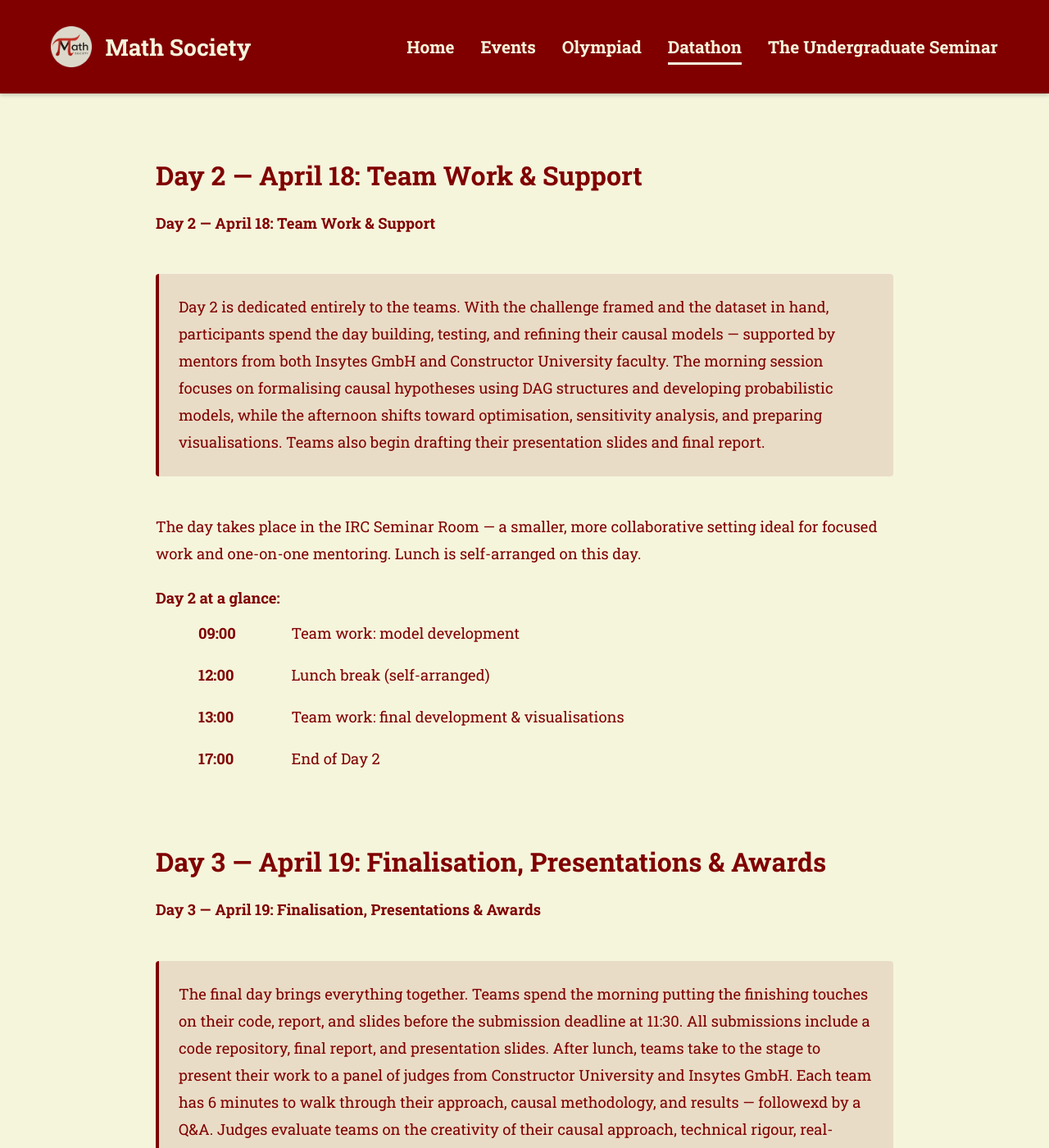
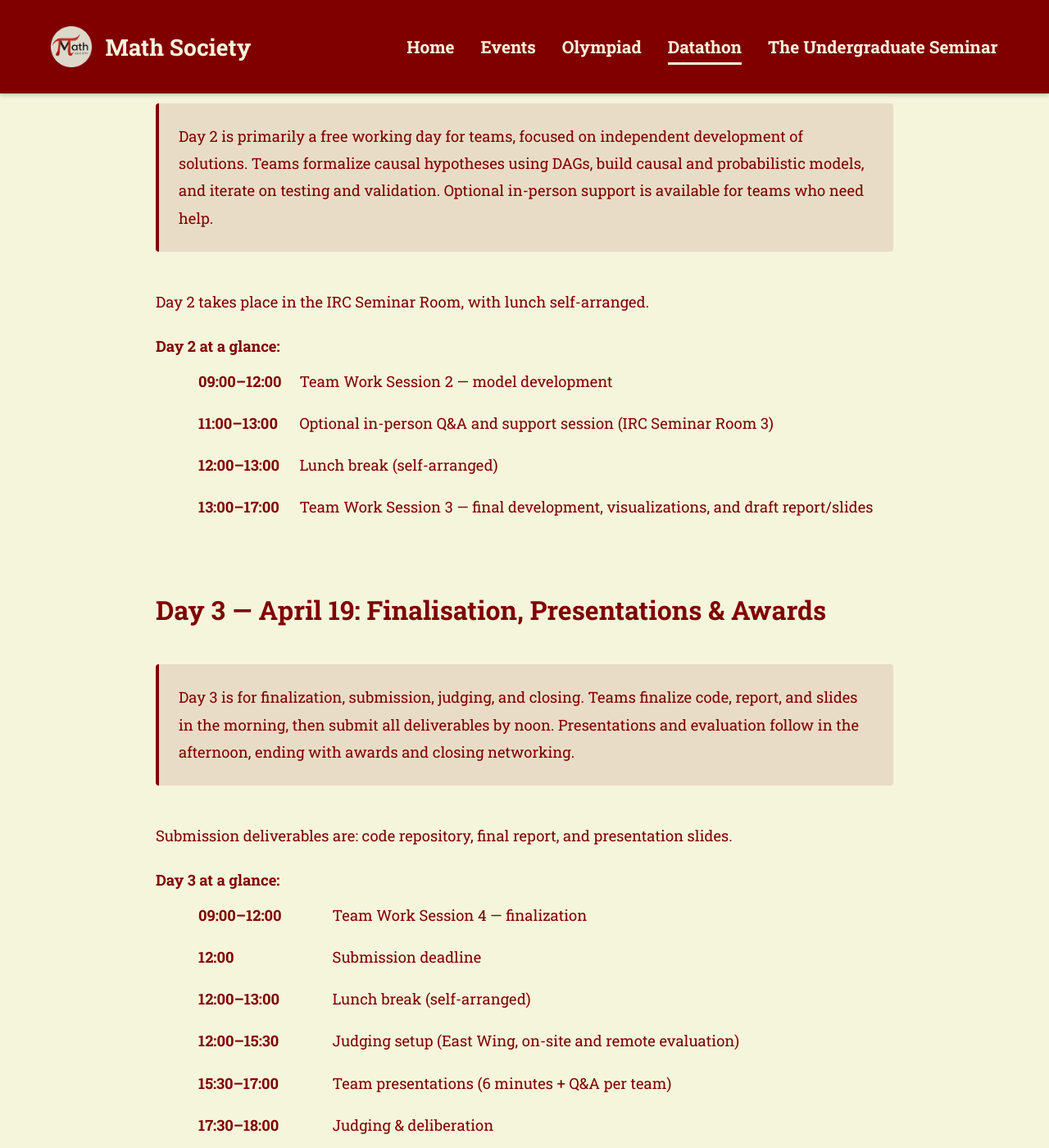
Before and after one commit to KelvinAirConstructorUni/constructor-math.github.io, a Jekyll site: the page Subpages/datathon.html, which Jekyll copies as it is, in a window 1280 px wide and 1400 px high, scrolled down 5000 px. Shown: the whole window at 82% size. Built offline with Jekyll 4.4.1, drawn with Linux system fonts in a browser that asks for light colours; nearby versions of some CDN libraries; some of the changed text lies outside the part shown.

Commit message:
(datathon): updates datathon.html to align with the new ly updated agenda

```diff
--- a/Subpages/datathon.html
+++ b/Subpages/datathon.html
@@ -406,60 +406,50 @@
 
                 <h2 id="day1">Day 1 — April 17: Opening, Talks & Challenge Launch</h2>
                 <br>
-                <p style="font-size: 1.15rem; line-height: 1.8;">
-                    <strong>Day 1 — April 17: Opening, Talks & Challenge Launch</strong>
+                <p style="font-size: 1.15rem; line-height: 1.8;" class="highlight-box">
+                    Day 1 focuses on orientation, context-setting, and launching the challenge. The challenge
+                    introduction and technical briefing run back to back so teams have a complete picture before
+                    the keynote, academic talk, and panel discussion. Teams begin working in the afternoon.
                 </p>
                 <br>
-                <p style="font-size: 1.15rem; line-height: 1.8;" class="highlight-box">
-                    Day 1 sets the stage for the entire Datathon. After registration and a welcome from the organisers,
-                    the industry partner Insytes GmbH introduces the challenge problem — giving teams the real-world
-                    context, data, and deliverables they'll be working with over the next three days.
-
-                    The afternoon features a keynote talk on Artificial Intelligence by Omar Elshinawy, followed by an
-                    academic session on causal inference and probabilistic methods covering DAGs, do-calculus,
-                    counterfactuals, and the common pitfalls of correlation vs. causation.
-                </p>
-
-                <br>
-
                 <p style="font-size: 1.15rem; line-height: 1.8;"><strong>Day 1 at a glance:</strong></p>
                 <table style="font-size: 1.15rem; line-height: 1.8; width: 100%; padding-left: 50px;">
                     <tbody>
                         <tr>
-                            <td style="padding: 8px 16px 8px 0; white-space: nowrap; font-weight: bold;">14:00</td>
-                            <td style="padding: 8px 0;">Registration & check-in</td>
+                            <td style="padding: 8px 16px 8px 0; white-space: nowrap; font-weight: bold;">14:00–14:30</td>
+                            <td style="padding: 8px 0;">Registration & participant check-in</td>
                         </tr>
                         <tr>
-                            <td style="padding: 8px 16px 8px 0; white-space: nowrap; font-weight: bold;">14:30</td>
-                            <td style="padding: 8px 0;">Opening remarks</td>
+                            <td style="padding: 8px 16px 8px 0; white-space: nowrap; font-weight: bold;">14:30–14:45</td>
+                            <td style="padding: 8px 0;">Opening remarks & event introduction</td>
                         </tr>
                         <tr>
-                            <td style="padding: 8px 16px 8px 0; white-space: nowrap; font-weight: bold;">14:45</td>
-                            <td style="padding: 8px 0;">Challenge introduction by Insytes GmbH</td>
+                            <td style="padding: 8px 16px 8px 0; white-space: nowrap; font-weight: bold;">14:45–15:15</td>
+                            <td style="padding: 8px 0;">Keynote talk — Automated Theorem Proving Using Causal ML</td>
                         </tr>
                         <tr>
-                            <td style="padding: 8px 16px 8px 0; white-space: nowrap; font-weight: bold;">15:15</td>
-                            <td style="padding: 8px 0;">Technical briefing</td>
+                            <td style="padding: 8px 16px 8px 0; white-space: nowrap; font-weight: bold;">15:15–15:35</td>
+                            <td style="padding: 8px 0;">Academic talk — Introduction to Causal AI</td>
                         </tr>
                         <tr>
-                            <td style="padding: 8px 16px 8px 0; white-space: nowrap; font-weight: bold;">15:45</td>
+                            <td style="padding: 8px 16px 8px 0; white-space: nowrap; font-weight: bold;">15:35–16:05</td>
+                            <td style="padding: 8px 0;">Panel discussion — From Proof to Product</td>
+                        </tr>
+                        <tr>
+                            <td style="padding: 8px 16px 8px 0; white-space: nowrap; font-weight: bold;">16:05–16:35</td>
                             <td style="padding: 8px 0;">Coffee break & networking</td>
                         </tr>
                         <tr>
-                            <td style="padding: 8px 16px 8px 0; white-space: nowrap; font-weight: bold;">16:15</td>
-                            <td style="padding: 8px 0;">Keynote: Artificial Intelligence</td>
+                            <td style="padding: 8px 16px 8px 0; white-space: nowrap; font-weight: bold;">16:35–16:55</td>
+                            <td style="padding: 8px 0;">Introduction of the challenge problem</td>
                         </tr>
                         <tr>
-                            <td style="padding: 8px 16px 8px 0; white-space: nowrap; font-weight: bold;">16:45</td>
-                            <td style="padding: 8px 0;">Academic talk: Causal Inference & Probabilistic Methods</td>
+                            <td style="padding: 8px 16px 8px 0; white-space: nowrap; font-weight: bold;">16:55–17:15</td>
+                            <td style="padding: 8px 0;">Technical briefing for teams</td>
                         </tr>
                         <tr>
-                            <td style="padding: 8px 16px 8px 0; white-space: nowrap; font-weight: bold;">17:15</td>
-                            <td style="padding: 8px 0;">Panel discussion</td>
-                        </tr>
-                        <tr>
-                            <td style="padding: 8px 16px 8px 0; white-space: nowrap; font-weight: bold;">17:45</td>
-                            <td style="padding: 8px 0;">Team work begins</td>
+                            <td style="padding: 8px 16px 8px 0; white-space: nowrap; font-weight: bold;">17:15–19:00</td>
+                            <td style="padding: 8px 0;">Team Work Session 1 — problem exploration</td>
                         </tr>
                     </tbody>
                 </table>
@@ -467,44 +457,34 @@
                 <br>
                 <h2 id="day2">Day 2 — April 18: Team Work & Support</h2>
                 <br>
-                <p style="font-size: 1.15rem; line-height: 1.8;">
-                    <strong>Day 2 — April 18: Team Work & Support</strong>
+                <p style="font-size: 1.15rem; line-height: 1.8;" class="highlight-box">
+                    Day 2 is primarily a free working day for teams, focused on independent development of solutions.
+                    Teams formalize causal hypotheses using DAGs, build causal and probabilistic models, and iterate on
+                    testing and validation. Optional in-person support is available for teams who need help.
                 </p>
                 <br>
-
-                <p style="font-size: 1.15rem; line-height: 1.8;" class="highlight-box">
-                    Day 2 is dedicated entirely to the teams. With the challenge framed and the dataset in hand,
-                    participants spend the day building, testing, and refining their causal models — supported by
-                    mentors from both Insytes GmbH and Constructor University faculty.
-                    The morning session focuses on formalising causal hypotheses using DAG structures and developing
-                    probabilistic models, while the afternoon shifts toward optimisation, sensitivity analysis, and
-                    preparing visualisations. Teams also begin drafting their presentation slides and final report.
-                </p>
-                <br>
-
                 <p style="font-size: 1.15rem; line-height: 1.8;">
-                    The day takes place in the IRC Seminar Room — a smaller, more collaborative setting ideal for
-                    focused work and one-on-one mentoring. Lunch is self-arranged on this day.
+                    Day 2 takes place in the IRC Seminar Room, with lunch self-arranged.
                 </p>
                 <br>
                 <p style="font-size: 1.15rem; line-height: 1.8;"><strong>Day 2 at a glance:</strong></p>
                 <table style="font-size: 1.15rem; line-height: 1.8; width: 100%; padding-left: 50px;">
                     <tbody>
                         <tr>
-                            <td style="padding: 8px 16px 8px 0; white-space: nowrap; font-weight: bold;">09:00</td>
-                            <td style="padding: 8px 0;">Team work: model development</td>
+                            <td style="padding: 8px 16px 8px 0; white-space: nowrap; font-weight: bold;">09:00–12:00</td>
+                            <td style="padding: 8px 0;">Team Work Session 2 — model development</td>
                         </tr>
                         <tr>
-                            <td style="padding: 8px 16px 8px 0; white-space: nowrap; font-weight: bold;">12:00</td>
+                            <td style="padding: 8px 16px 8px 0; white-space: nowrap; font-weight: bold;">11:00–13:00</td>
+                            <td style="padding: 8px 0;">Optional in-person Q&A and support session (IRC Seminar Room 3)</td>
+                        </tr>
+                        <tr>
+                            <td style="padding: 8px 16px 8px 0; white-space: nowrap; font-weight: bold;">12:00–13:00</td>
                             <td style="padding: 8px 0;">Lunch break (self-arranged)</td>
                         </tr>
                         <tr>
-                            <td style="padding: 8px 16px 8px 0; white-space: nowrap; font-weight: bold;">13:00</td>
-                            <td style="padding: 8px 0;">Team work: final development & visualisations</td>
-                        </tr>
-                        <tr>
-                            <td style="padding: 8px 16px 8px 0; white-space: nowrap; font-weight: bold;">17:00</td>
-                            <td style="padding: 8px 0;">End of Day 2</td>
+                            <td style="padding: 8px 16px 8px 0; white-space: nowrap; font-weight: bold;">13:00–17:00</td>
+                            <td style="padding: 8px 0;">Team Work Session 3 — final development, visualizations, and draft report/slides</td>
                         </tr>
                     </tbody>
                 </table>
@@ -512,67 +492,53 @@
 
                 <h2 id="day3">Day 3 — April 19: Finalisation, Presentations & Awards</h2>
                 <br>
-                <p style="font-size: 1.15rem; line-height: 1.8;">
-                    <strong>Day 3 — April 19: Finalisation, Presentations & Awards</strong>
+                <p style="font-size: 1.15rem; line-height: 1.8;" class="highlight-box">
+                    Day 3 is for finalization, submission, judging, and closing. Teams finalize code, report, and
+                    slides in the morning, then submit all deliverables by noon. Presentations and evaluation follow
+                    in the afternoon, ending with awards and closing networking.
                 </p>
                 <br>
-
-                <p style="font-size: 1.15rem; line-height: 1.8;" class="highlight-box">
-                    The final day brings everything together. Teams spend the morning putting the finishing touches
-                    on their code, report, and slides before the submission deadline at 11:30. All submissions include
-                    a code repository, final report, and presentation slides.
-                    After lunch, teams take to the stage to present their work to a panel of judges from Constructor
-                    University and Insytes GmbH. Each team has 6 minutes to walk through their approach, causal
-                    methodology, and results — followexd by a Q&A. Judges evaluate teams on the creativity of their
-                    causal approach, technical rigour, real-world applicability, and clarity of presentation.
+                <p style="font-size: 1.15rem; line-height: 1.8;">
+                    Submission deliverables are: code repository, final report, and presentation slides.
                 </p>
-                <br>
-
-                <p style="font-size: 1.15rem; line-height: 1.8;">
-                    The event closes with an awards ceremony recognising the top teams, followed by a closing dinner
-                    and networking session — a chance to reflect, connect, and celebrate three days of hard work.
-                </p>
-
                 <br>
                 <p style="font-size: 1.15rem; line-height: 1.8;"><strong>Day 3 at a glance:</strong></p>
                 <table style="font-size: 1.15rem; line-height: 1.8; width: 100%; padding-left: 50px;">
                     <tbody>
                         <tr>
-                            <td style="padding: 8px 16px 8px 0; white-space: nowrap; font-weight: bold;">09:00</td>
-                            <td style="padding: 8px 0;">Final team work & polishing</td>
+                            <td style="padding: 8px 16px 8px 0; white-space: nowrap; font-weight: bold;">09:00–12:00</td>
+                            <td style="padding: 8px 0;">Team Work Session 4 — finalization</td>
                         </tr>
                         <tr>
-                            <td style="padding: 8px 16px 8px 0; white-space: nowrap; font-weight: bold;">11:30</td>
+                            <td style="padding: 8px 16px 8px 0; white-space: nowrap; font-weight: bold;">12:00</td>
                             <td style="padding: 8px 0;">Submission deadline</td>
                         </tr>
                         <tr>
-                            <td style="padding: 8px 16px 8px 0; white-space: nowrap; font-weight: bold;">12:00</td>
+                            <td style="padding: 8px 16px 8px 0; white-space: nowrap; font-weight: bold;">12:00–13:00</td>
                             <td style="padding: 8px 0;">Lunch break (self-arranged)</td>
                         </tr>
                         <tr>
-                            <td style="padding: 8px 16px 8px 0; white-space: nowrap; font-weight: bold;">13:00</td>
-                            <td style="padding: 8px 0;">Team presentations & Q&A</td>
+                            <td style="padding: 8px 16px 8px 0; white-space: nowrap; font-weight: bold;">12:00–15:30</td>
+                            <td style="padding: 8px 0;">Judging setup (East Wing, on-site and remote evaluation)</td>
                         </tr>
                         <tr>
-                            <td style="padding: 8px 16px 8px 0; white-space: nowrap; font-weight: bold;">15:30</td>
+                            <td style="padding: 8px 16px 8px 0; white-space: nowrap; font-weight: bold;">15:30–17:00</td>
+                            <td style="padding: 8px 0;">Team presentations (6 minutes + Q&amp;A per team)</td>
+                        </tr>
+                        <tr>
+                            <td style="padding: 8px 16px 8px 0; white-space: nowrap; font-weight: bold;">17:30–18:00</td>
                             <td style="padding: 8px 0;">Judging & deliberation</td>
                         </tr>
                         <tr>
-                            <td style="padding: 8px 16px 8px 0; white-space: nowrap; font-weight: bold;">16:00</td>
+                            <td style="padding: 8px 16px 8px 0; white-space: nowrap; font-weight: bold;">18:00–18:20</td>
                             <td style="padding: 8px 0;">Awards ceremony & closing remarks</td>
                         </tr>
                         <tr>
-                            <td style="padding: 8px 16px 8px 0; white-space: nowrap; font-weight: bold;">Evening</td>
+                            <td style="padding: 8px 16px 8px 0; white-space: nowrap; font-weight: bold;">18:20–19:00</td>
                             <td style="padding: 8px 0;">Closing dinner & networking</td>
                         </tr>
                     </tbody>
                 </table>
-                <br>
-                <p style="font-size: 1.15rem; line-height: 1.8;">
-                    The day wraps up with a panel discussion on AI and industry–academia collaboration, before teams
-                    dive into their first working session — exploring the dataset, sketching initial causal structures,
-                    and mapping out their approach.
-                </p>
                 <br>
 
                 <!-- Before your judges image row -->
```
Also changed, not shown: 1 other file.
